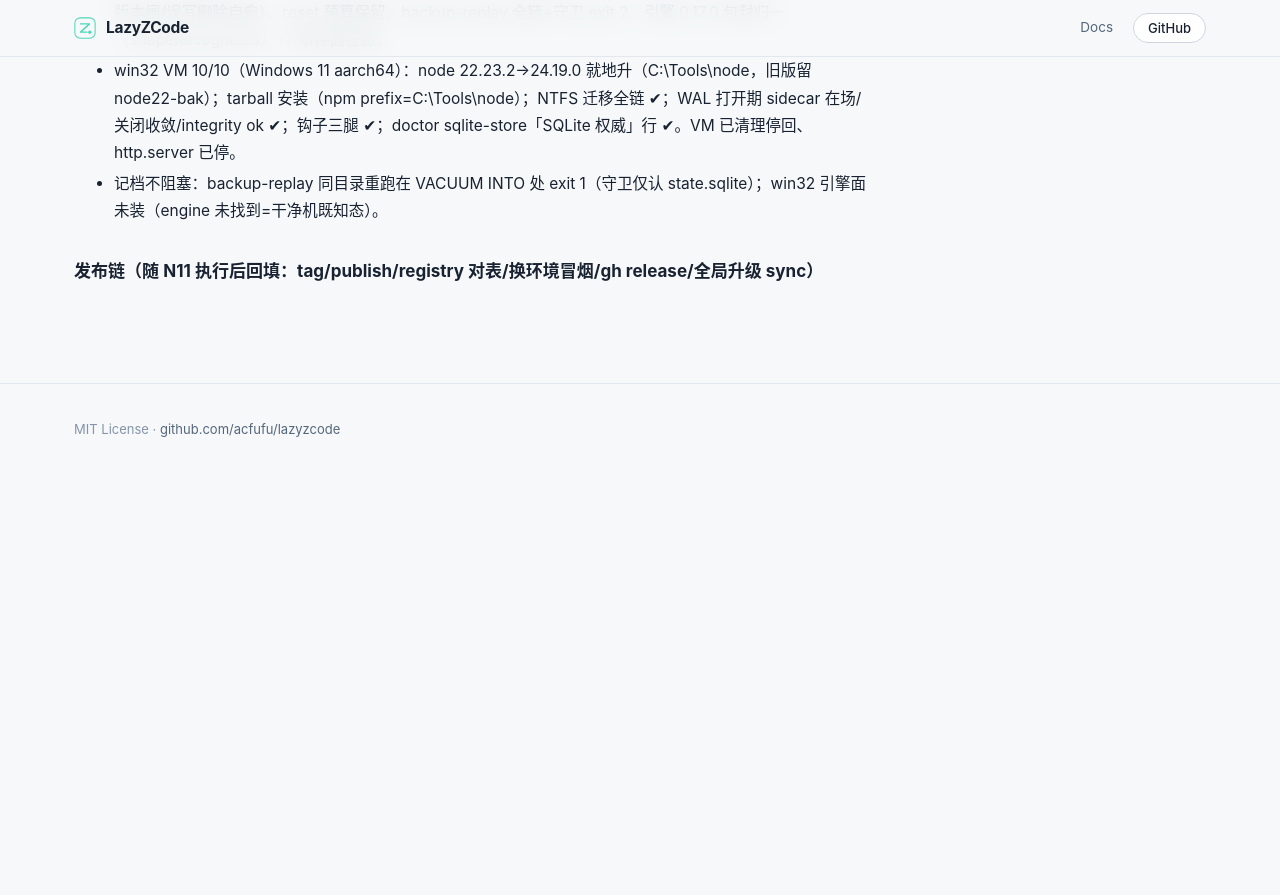
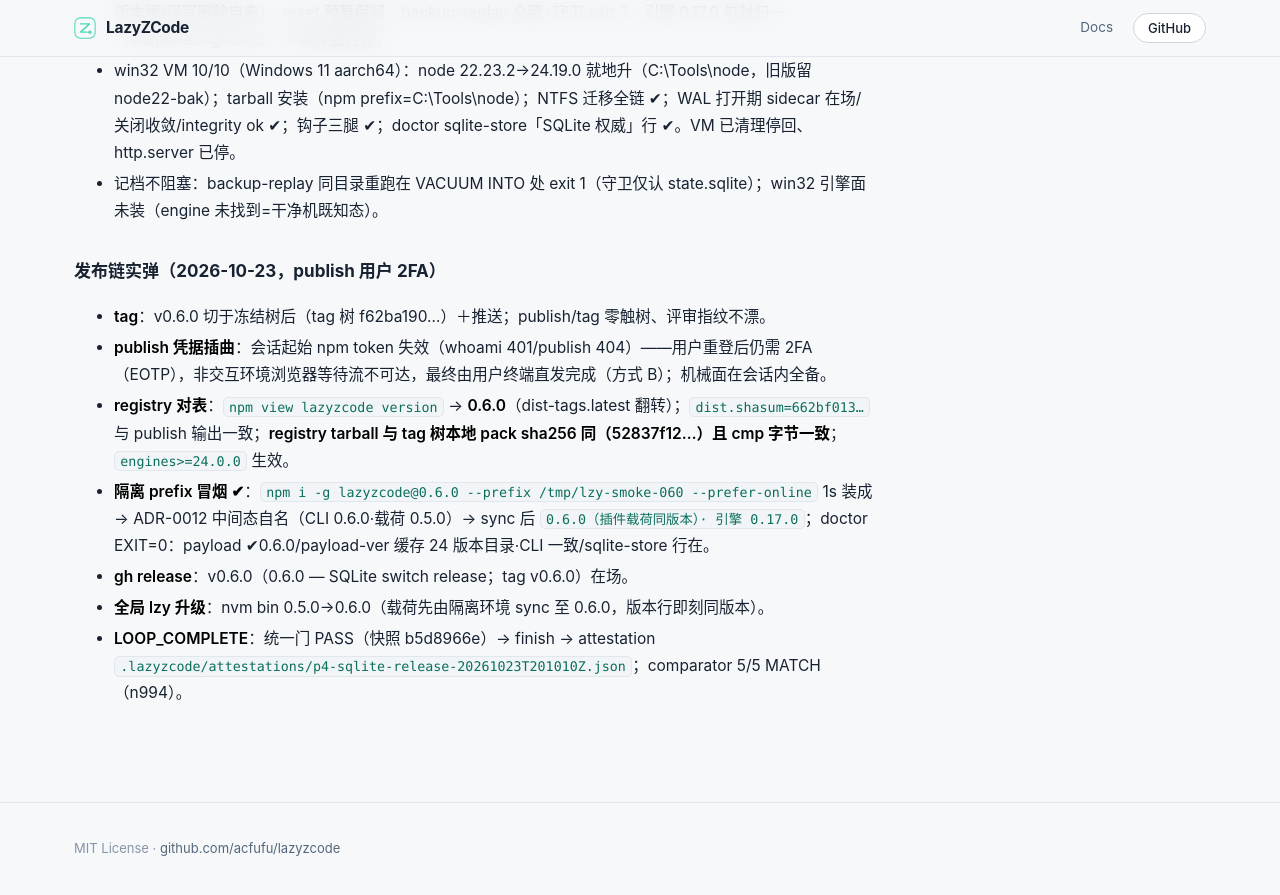
Before and after one commit to Acfufu/lazyzcode, a Jekyll site: the page built from docs/release-checklist.md, in a window 1280 px wide and 900 px high, scrolled down 39560 px. Shown: the top 895 px of the window. Built offline with Jekyll 4.4.1, drawn with Linux system fonts in a browser that asks for light colours; our own code applies the rules of GitHub Pages for plain Markdown files; before the commit the page ends 40049 px from its top, so only the background shows below that.

Commit message:
docs(release): 0.6.0 发布链实弹回填（release-checklist N10 预留段）
tag/publish（用户 2FA 终端直发——会话内 token 失效+非交互 EOTP 边界记档）/
registry 对表（dist.shasum 662bf013…+tarball sha256 52837f12… cmp 字节一致）/
隔离 prefix 冒烟三连绿/gh release/全局 lzy 0.6.0/LOOP_COMPLETE attestation 指针。

Goal: p4-sqlite-release#N11

```diff
--- a/docs/release-checklist.md
+++ b/docs/release-checklist.md
@@ -909,4 +909,12 @@
 - win32 VM 10/10（Windows 11 aarch64）：node 22.23.2→24.19.0 就地升（C:\Tools\node，旧版留 node22-bak）；tarball 安装（npm prefix=C:\Tools\node）；NTFS 迁移全链 ✔；WAL 打开期 sidecar 在场/关闭收敛/integrity ok ✔；钩子三腿 ✔；doctor sqlite-store「SQLite 权威」行 ✔。VM 已清理停回、http.server 已停。
 - 记档不阻塞：backup-replay 同目录重跑在 VACUUM INTO 处 exit 1（守卫仅认 state.sqlite）；win32 引擎面未装（engine 未找到=干净机既知态）。
 
-### 发布链（随 N11 执行后回填：tag/publish/registry 对表/换环境冒烟/gh release/全局升级 sync）
+### 发布链实弹（2026-10-23，publish 用户 2FA）
+
+- **tag**：v0.6.0 切于冻结树后（tag 树 f62ba190…）＋推送；publish/tag 零触树、评审指纹不漂。
+- **publish 凭据插曲**：会话起始 npm token 失效（whoami 401/publish 404）——用户重登后仍需 2FA（EOTP），非交互环境浏览器等待流不可达，最终由用户终端直发完成（方式 B）；机械面在会话内全备。
+- **registry 对表**：`npm view lazyzcode version` → **0.6.0**（dist-tags.latest 翻转）；`dist.shasum=662bf013…` 与 publish 输出一致；**registry tarball 与 tag 树本地 pack sha256 同（52837f12…）且 cmp 字节一致**；`engines>=24.0.0` 生效。
+- **隔离 prefix 冒烟 ✔**：`npm i -g lazyzcode@0.6.0 --prefix /tmp/lzy-smoke-060 --prefer-online` 1s 装成 → ADR-0012 中间态自名（CLI 0.6.0·载荷 0.5.0）→ sync 后 `0.6.0（插件载荷同版本）· 引擎 0.17.0`；doctor EXIT=0：payload ✔0.6.0/payload-ver 缓存 24 版本目录·CLI 一致/sqlite-store 行在。
+- **gh release**：v0.6.0（0.6.0 — SQLite switch release；tag v0.6.0）在场。
+- **全局 lzy 升级**：nvm bin 0.5.0→0.6.0（载荷先由隔离环境 sync 至 0.6.0，版本行即刻同版本）。
+- **LOOP_COMPLETE**：统一门 PASS（快照 b5d8966e）→ finish → attestation `.lazyzcode/attestations/p4-sqlite-release-20261023T201010Z.json`；comparator 5/5 MATCH（n994）。
```
